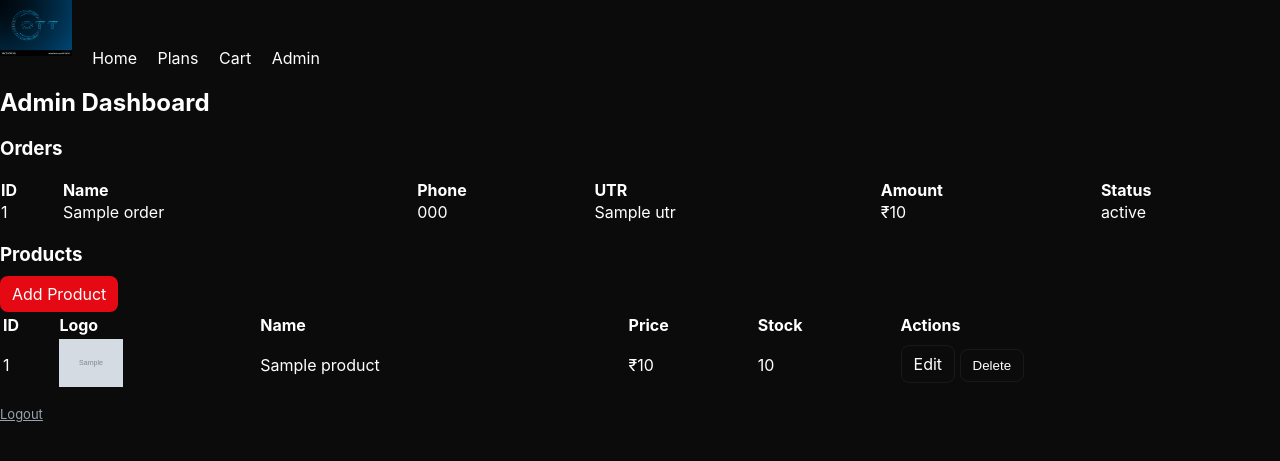
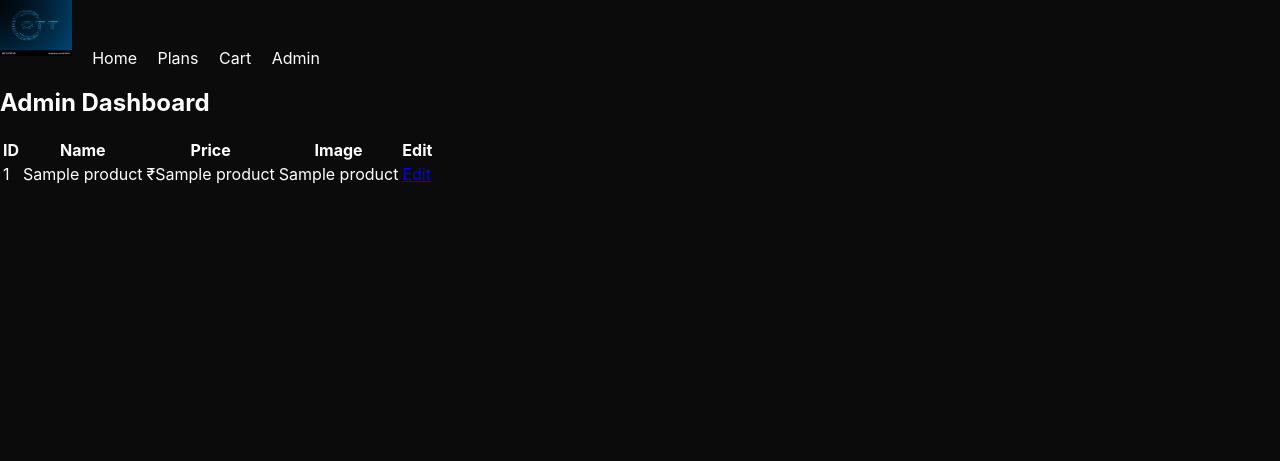
Before and after one commit to kafeelk528-ship-it/ott-minor-fixed, a Flask app: template templates/admin-dashboard.html in a window 1280 px wide. Shown: the top 461 px of the page. Run offline with Flask 3, Linux system fonts and the light colour scheme; the template is opened without the code that fills it: most values are stand-ins (such as "Sample title", 1, 10 or a date in 2020); grey boxes marked "Sample" are stand-in pictures.

Commit message:
Update admin-dashboard.html

```diff
--- a/templates/admin-dashboard.html
+++ b/templates/admin-dashboard.html
@@ -1,41 +1,26 @@
 {% extends "base.html" %}
 {% block content %}
+
 <h2>Admin Dashboard</h2>
 
-<h3>Orders</h3>
-<table style="width:100%;border-collapse:collapse">
-  <tr style="text-align:left;"><th>ID</th><th>Name</th><th>Phone</th><th>UTR</th><th>Amount</th><th>Status</th></tr>
-  {% for o in orders %}
-  <tr>
-    <td>{{ o.id }}</td>
-    <td>{{ o.name }}</td>
-    <td>{{ o.phone }}</td>
-    <td>{{ o.utr }}</td>
-    <td>₹{{ o.amount }}</td>
-    <td>{{ o.status }}</td>
-  </tr>
-  {% endfor %}
+<table class="table">
+    <tr>
+        <th>ID</th>
+        <th>Name</th>
+        <th>Price</th>
+        <th>Image</th>
+        <th>Edit</th>
+    </tr>
+
+    {% for p in products %}
+    <tr>
+        <td>{{ p[0] }}</td>
+        <td>{{ p[1] }}</td>
+        <td>₹{{ p[2] }}</td>
+        <td>{{ p[3] }}</td>
+        <td><a href="/admin/edit/{{ p[0] }}" class="btn2">Edit</a></td>
+    </tr>
+    {% endfor %}
 </table>
 
-<h3 style="margin-top:20px">Products</h3>
-<a class="btn" href="{{ url_for('admin_add') }}">Add Product</a>
-<table style="width:100%;margin-top:8px">
-  <tr style="text-align:left"><th>ID</th><th>Logo</th><th>Name</th><th>Price</th><th>Stock</th><th>Actions</th></tr>
-  {% for p in products %}
-  <tr>
-    <td>{{ p.id }}</td>
-    <td><img src="{{ url_for('static', filename='img/' + p.logo) }}" style="height:48px"></td>
-    <td>{{ p.name }}</td>
-    <td>₹{{ p.price }}</td>
-    <td>{{ p.stock }}</td>
-    <td>
-      <a href="{{ url_for('admin_edit', pid=p.id) }}" class="btn ghost">Edit</a>
-      <form action="{{ url_for('admin_delete', pid=p.id) }}" method="post" style="display:inline">
-        <button class="btn ghost">Delete</button>
-      </form>
-    </td>
-  </tr>
-  {% endfor %}
-</table>
-<a href="{{ url_for('admin_logout') }}" class="small" style="display:inline-block;margin-top:12px">Logout</a>
 {% endblock %}
```
